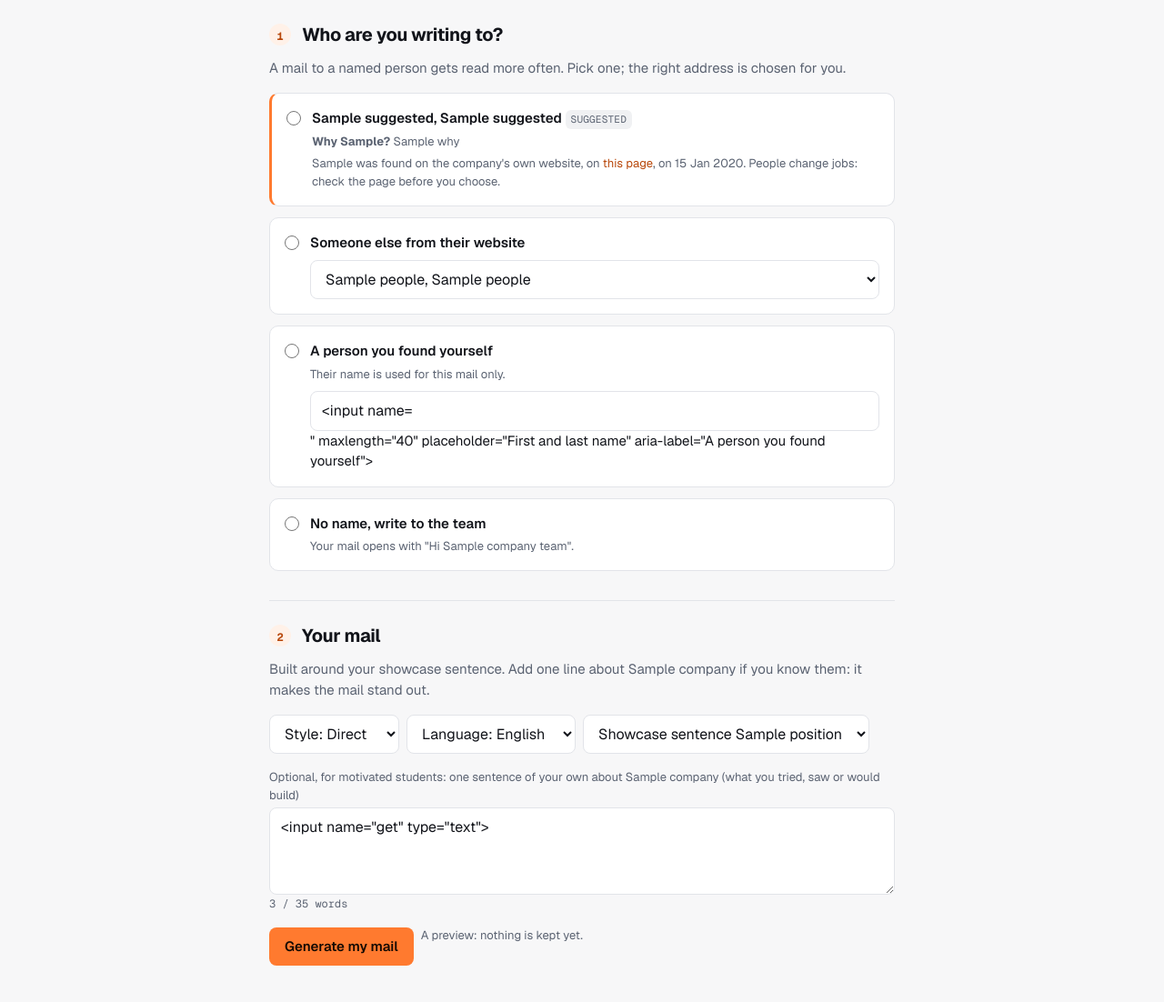
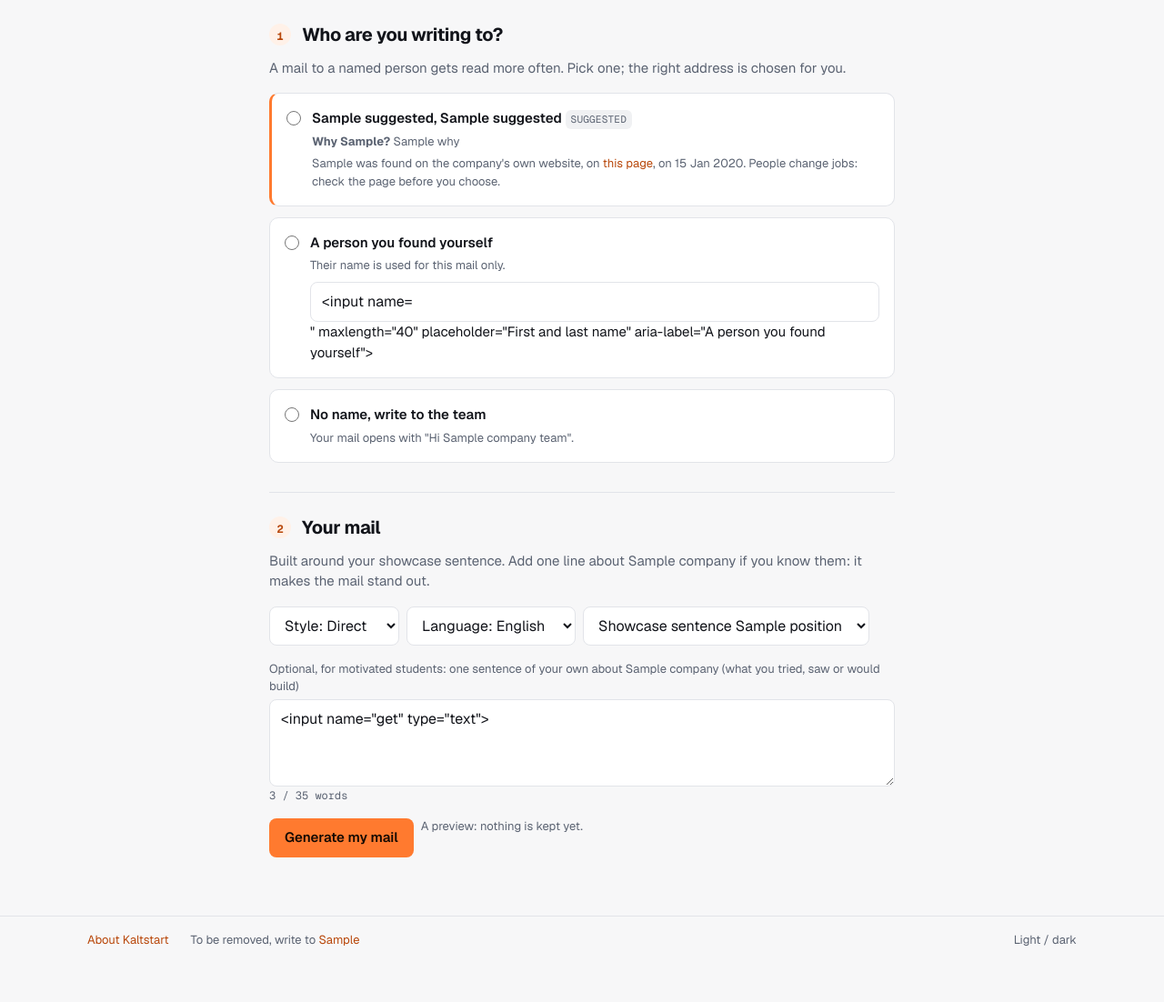
Before and after one commit to camilmechta/kaltstart, a Python web app: template src/kaltstart/api/templates/company.html in a window 1280 px wide. Shown: the part 401-1503 px from the top of the page at 91% size. After the commit the page ends 1442 px from the top, so only its background shows below. Run offline with Jinja, Linux system fonts and the light colour scheme; the template is opened without the code that fills it: most values are stand-ins (such as "Sample title", 1, 10 or a date in 2020); form fields are guessed from the names that the template uses.

Commit message:
fix: do not repeat the suggested person under someone else

```diff
--- a/src/kaltstart/api/templates/company.html
+++ b/src/kaltstart/api/templates/company.html
@@ -40,12 +40,12 @@
         <p class="option-detail">{{ suggested.name.split()[0] }} was found on the company's own website, on <a href="{{ suggested.source_url }}" rel="noopener" target="_blank">this page</a>, on {{ suggested.read_at.strftime('%-d %b %Y') }}. People change jobs: check the page before you choose.</p>
       </label>
       {% endif %}
-      {% if people %}
+      {% if people|length > (1 if suggested and not profile_missing else 0) %}
       <label class="option-card">
         <input type="radio" name="choice" value="other_on_list" {% if form.get('choice') == 'other_on_list' %}checked{% endif %}>
         <span class="option-title">Someone else from their website</span>
         <select name="person" aria-label="Someone else from their website">
-          {% for p in people %}<option value="{{ loop.index0 }}" {% if form.get('person') == loop.index0|string %}selected{% endif %}>{{ p.name }}, {{ p.title }}</option>{% endfor %}
+          {% for p in people %}{% if not (suggested and not profile_missing and p.name == suggested.name) %}<option value="{{ loop.index0 }}" {% if form.get('person') == loop.index0|string %}selected{% endif %}>{{ p.name }}, {{ p.title }}</option>{% endif %}{% endfor %}
         </select>
       </label>
       {% endif %}
```
Also changed, not shown: tests/api/test_company_page.py (+7 -0 lines).
